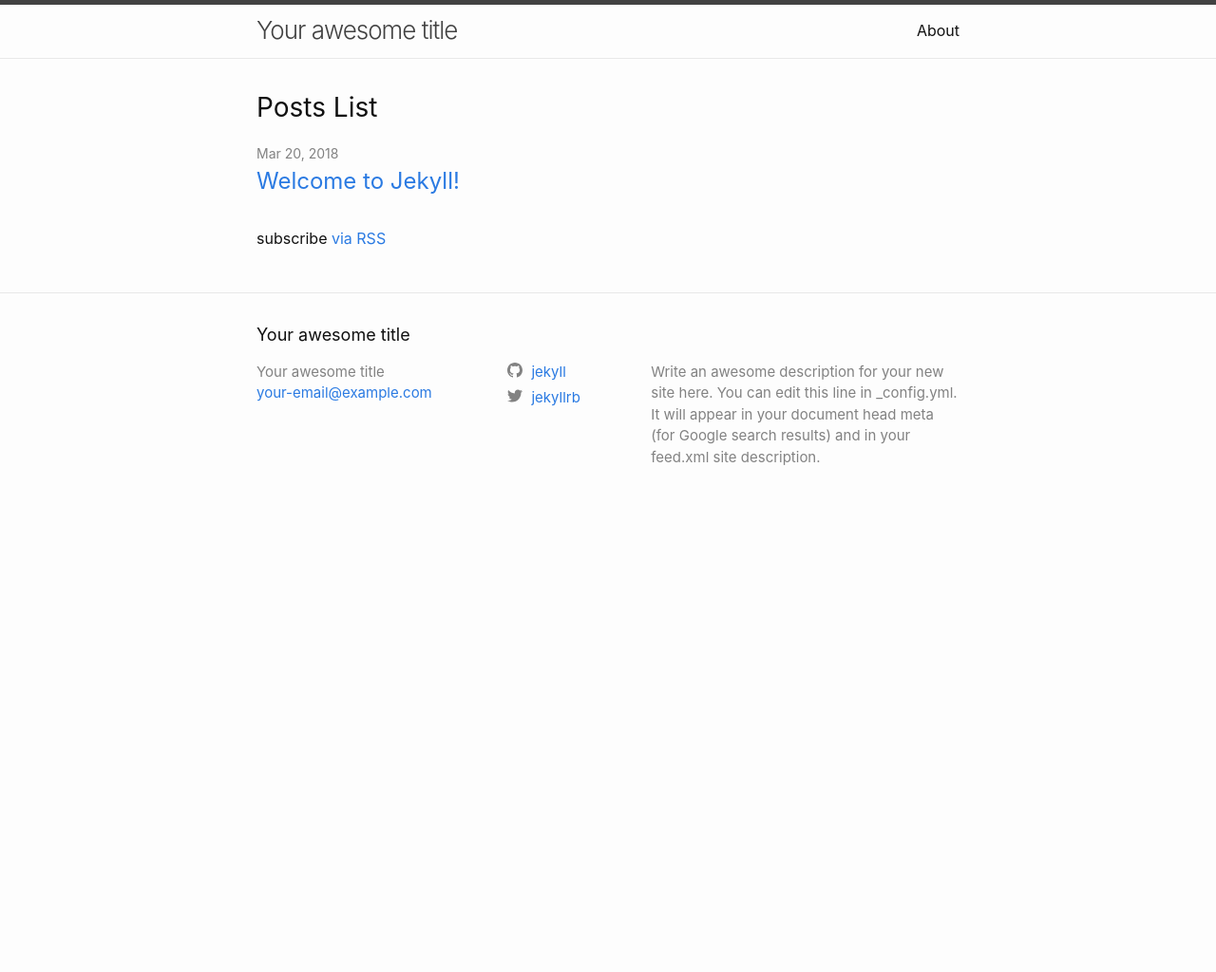
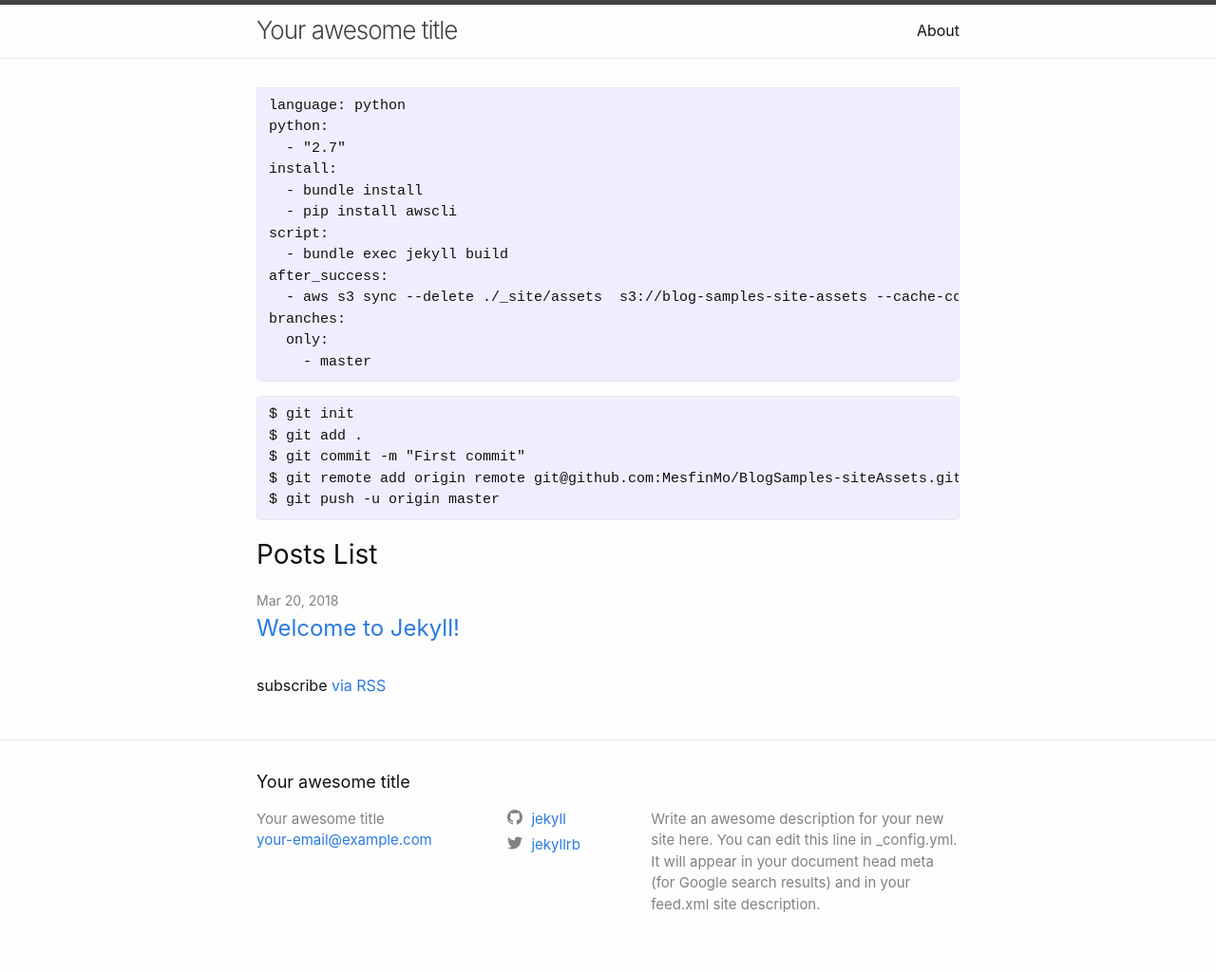
Before and after one commit to MesfinMo/BlogSamples-siteAssets, a Jekyll site: the page built from index.md, in a window 1280 px wide. Shown: the whole page at 95% size. Built offline with Jekyll 4.4.1, drawn with Linux system fonts in a browser that asks for light colours; before the commit the page ends 900 px from its top, so only the background shows below that.

Commit message:
add new image

```diff
--- a/assets/css/custom.css
+++ b/assets/css/custom.css
@@ -19,3 +19,26 @@ li.L0, li.L1, li.L2, li.L3,
 li.L5, li.L6, li.L7, li.L8 {
     list-style-type: decimal !important;
 }
+
+.cmd .pln {
+    color: #F1F2F3;
+}
+.cmd  .c-str .pln {
+    color: #F1F2F3;
+}
+.cmd  .c-str  .com {
+    color: #F1F2F3;
+}
+
+.cmd  .c-str  .kwd {
+    color: #F1F2F3;
+}
+.cmd  .c-str  .pun {
+    color: #F1F2F3;
+}
+.cmd  .c-str  .str {
+    color: #F1F2F3;
+}
+.cmd  .c-str  .typ {
+    color: #F1F2F3;
+}
--- a/index.md
+++ b/index.md
@@ -5,3 +5,33 @@
 layout: home
 list_title : Posts List
 ---
+
+
+
+<div class="yml">
+<pre class="prettyprint linenums">
+language:<span class="c-str"> python</span>
+python:
+  - "2.7"
+install:
+  - <span class="c-str">bundle install</span>
+  - <span class="c-str">pip install awscli</span>
+script:
+  - <span class="c-str">bundle exec jekyll build</span>
+after_success:
+  - <span class="c-str">aws s3 sync --delete ./_site/assets  s3://blog-samples-site-assets --cache-control max-age=604800</span>
+branches:
+  only:
+    - <span class="c-str">master</span>
+</pre>
+</div>
+
+<div class="cmd">
+<pre class="prettyprint">
+$ <span class="c-str">git init</span>
+$ <span class="c-str">git add .</span>
+$ <span class="c-str">git commit -m "First commit"</span>
+$ <span class="c-str">git remote add origin remote git@github.com:MesfinMo/BlogSamples-siteAssets.git</span>
+$ <span class="c-str">git push -u origin master</span>
+</pre>
+</div>
```
Also changed, not shown: assets/img/AmazonS3.png (added).
